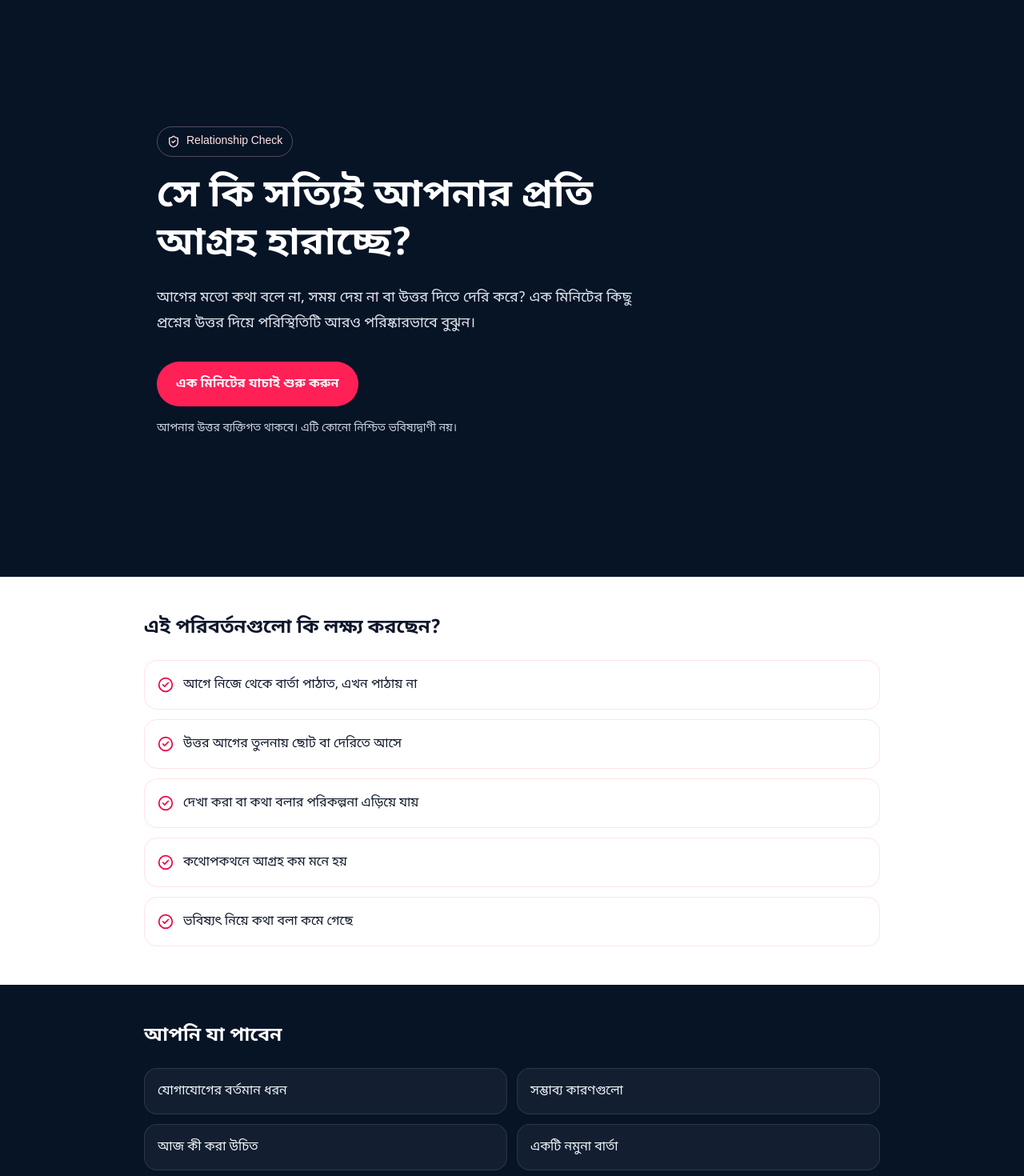
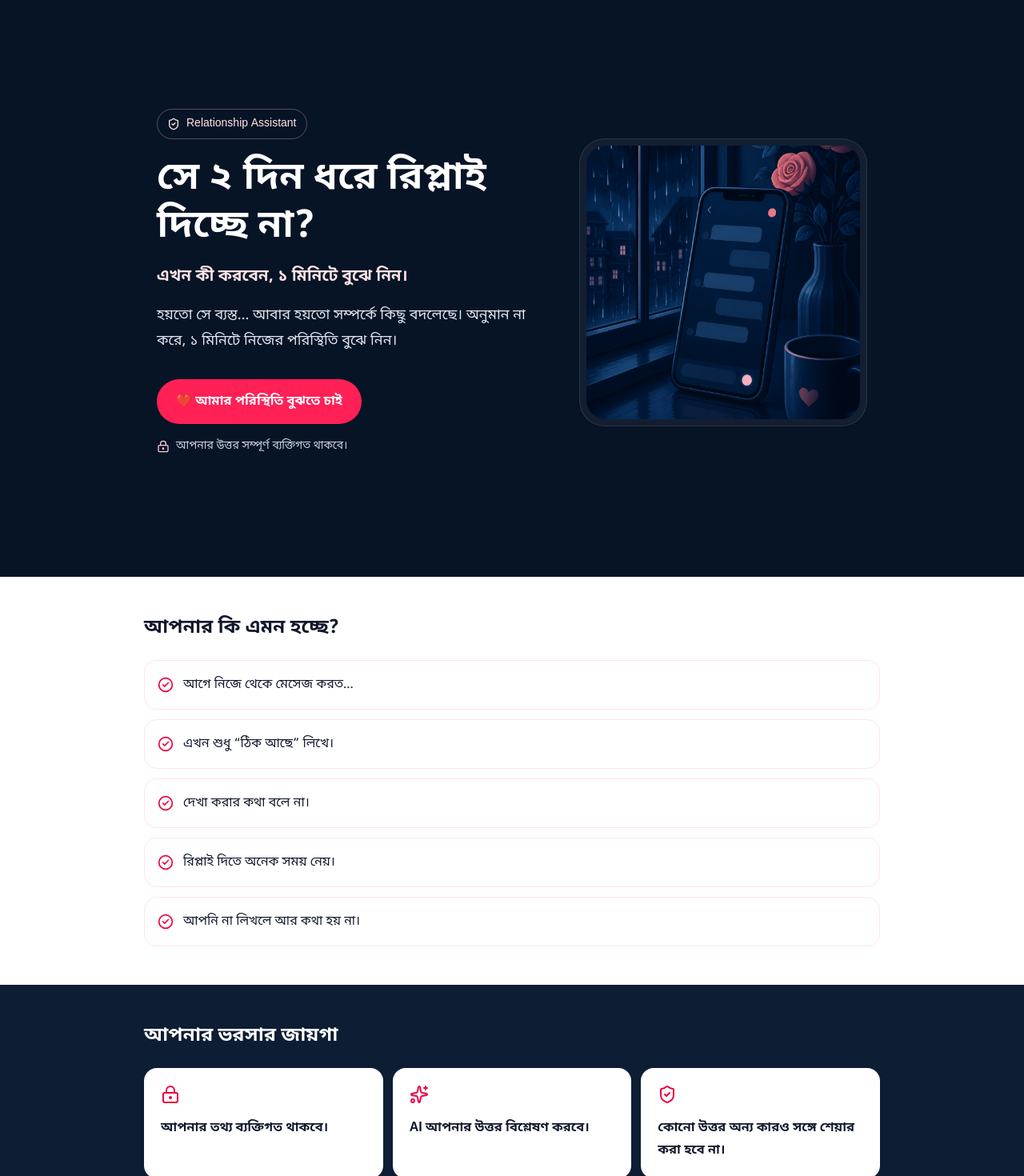
Before and after one commit to shamim20421-lgtm/quiz, a Next.js app: page / in a window 1280 px wide. Shown: the part 80-1550 px from the top of the page at 80% size. Built offline with nearby package versions, Linux system fonts and the light colour scheme.

Commit message:
Improve relationship assistant positioning

```diff
--- a/app/page.tsx
+++ b/app/page.tsx
@@ -1,53 +1,84 @@
 import Link from "next/link";
-import { CheckCircle2, ShieldCheck } from "lucide-react";
+import Image from "next/image";
+import { CheckCircle2, LockKeyhole, ShieldCheck, Sparkles } from "lucide-react";
 
 const signs = [
-  "আগে নিজে থেকে বার্তা পাঠাত, এখন পাঠায় না",
-  "উত্তর আগের তুলনায় ছোট বা দেরিতে আসে",
-  "দেখা করা বা কথা বলার পরিকল্পনা এড়িয়ে যায়",
-  "কথোপকথনে আগ্রহ কম মনে হয়",
-  "ভবিষ্যৎ নিয়ে কথা বলা কমে গেছে",
+  "আগে নিজে থেকে মেসেজ করত...",
+  "এখন শুধু “ঠিক আছে” লিখে।",
+  "দেখা করার কথা বলে না।",
+  "রিপ্লাই দিতে অনেক সময় নেয়।",
+  "আপনি না লিখলে আর কথা হয় না।",
 ];
 
-const receives = ["যোগাযোগের বর্তমান ধরন", "সম্ভাব্য কারণগুলো", "আজ কী করা উচিত", "একটি নমুনা বার্তা", "কোন ভুলগুলো এড়িয়ে চলবেন"];
+const receives = ["আজ কী করবেন", "কী লিখবেন", "কী লিখবেন না", "আগামী ৩ দিনের পরিকল্পনা", "কথা শুরু করার নিরাপদ উপায়"];
 
 const faqs = [
   ["এটি কি নিশ্চিতভাবে বলে দেবে সে কী ভাবছে?", "না। এটি আপনার উত্তরের ভিত্তিতে সম্পর্কের যোগাযোগের কিছু ইঙ্গিত সাজিয়ে দেখায়।"],
   ["আমার উত্তর কি ব্যক্তিগত থাকবে?", "এই MVP-তে আপনার উত্তর শুধু ফলাফল তৈরির জন্য ব্যবহার করা হয় এবং ব্যবহারকারী অ্যাকাউন্ট লাগে না।"],
-  ["রিপোর্ট কি কাউন্সেলিংয়ের বিকল্প?", "না। এটি আত্ম-পর্যালোচনার সহায়ক উপকরণ, পেশাদার কাউন্সেলিং নয়।"],
+  ["এই সহায়ক কি কাউন্সেলিংয়ের বিকল্প?", "না। এটি আত্ম-পর্যালোচনার সহায়ক উপকরণ, পেশাদার কাউন্সেলিং নয়।"],
   ["ডেমো পেমেন্টে কি টাকা কাটবে?", "না। Step 2 পরীক্ষার জন্য এটি কেবল ডেমো আনলক অভিজ্ঞতা।"],
 ];
 
 export default function HomePage() {
   return (
     <div className="bg-[#071426]">
-      <section className="mx-auto grid min-h-[calc(100svh-4rem)] max-w-[920px] content-center gap-8 px-4 py-10">
+      <section className="mx-auto grid min-h-[calc(100svh-4rem)] max-w-[920px] content-center gap-8 px-4 py-8 lg:grid-cols-[1fr_360px] lg:items-center">
         <div className="max-w-[640px]">
           <div className="mb-5 inline-flex items-center gap-2 rounded-full border border-rose-200/30 px-3 py-2 text-sm text-rose-100">
             <ShieldCheck aria-hidden="true" className="h-4 w-4" />
-            Relationship Check
+            Relationship Assistant
           </div>
-          <h1 className="text-4xl font-black leading-tight text-white sm:text-5xl">সে কি সত্যিই আপনার প্রতি আগ্রহ হারাচ্ছে?</h1>
-          <p className="mt-5 text-lg leading-8 text-slate-200">
-            আগের মতো কথা বলে না, সময় দেয় না বা উত্তর দিতে দেরি করে? এক মিনিটের কিছু প্রশ্নের উত্তর দিয়ে পরিস্থিতিটি আরও পরিষ্কারভাবে বুঝুন।
-          </p>
+          <h1 className="text-4xl font-black leading-tight text-white sm:text-5xl">সে ২ দিন ধরে রিপ্লাই দিচ্ছে না?</h1>
+          <p className="mt-4 text-xl font-semibold leading-8 text-rose-100">এখন কী করবেন, ১ মিনিটে বুঝে নিন।</p>
+          <p className="mt-4 text-lg leading-8 text-slate-200">হয়তো সে ব্যস্ত... আবার হয়তো সম্পর্কে কিছু বদলেছে। অনুমান না করে, ১ মিনিটে নিজের পরিস্থিতি বুঝে নিন।</p>
           <div className="mt-8 flex flex-col gap-3 sm:flex-row">
             <Link className="rounded-full bg-rose-500 px-6 py-4 text-center font-bold text-white transition hover:bg-rose-600 focus:outline focus:outline-2 focus:outline-rose-200" href="/start">
-              এক মিনিটের যাচাই শুরু করুন
+              ❤️ আমার পরিস্থিতি বুঝতে চাই
             </Link>
           </div>
-          <p className="mt-4 text-sm leading-6 text-slate-300">আপনার উত্তর ব্যক্তিগত থাকবে। এটি কোনো নিশ্চিত ভবিষ্যদ্বাণী নয়।</p>
+          <p className="mt-4 flex items-center gap-2 text-sm leading-6 text-slate-300">
+            <LockKeyhole aria-hidden="true" className="h-4 w-4 text-rose-200" />
+            আপনার উত্তর সম্পূর্ণ ব্যক্তিগত থাকবে।
+          </p>
+        </div>
+        <div className="relative overflow-hidden rounded-[2rem] border border-white/10 bg-white/5 p-2 shadow-sm">
+          <Image
+            src="/images/empty-chat-rain.png"
+            alt="বৃষ্টির রাতে ফাঁকা চ্যাটসহ একটি ফোনের শান্ত নীল ইলাস্ট্রেশন"
+            width={720}
+            height={720}
+            priority
+            className="aspect-square w-full rounded-[1.5rem] object-cover"
+          />
         </div>
       </section>
 
       <section className="bg-white px-4 py-12 text-slate-900">
         <div className="mx-auto max-w-[920px]">
-          <h2 className="text-2xl font-black">এই পরিবর্তনগুলো কি লক্ষ্য করছেন?</h2>
+          <h2 className="text-2xl font-black">আপনার কি এমন হচ্ছে?</h2>
           <div className="mt-6 grid gap-3">
             {signs.map((item) => (
               <div key={item} className="flex items-start gap-3 rounded-2xl border border-rose-100 p-4">
                 <CheckCircle2 aria-hidden="true" className="mt-1 h-5 w-5 shrink-0 text-rose-600" />
                 <p className="leading-7">{item}</p>
+              </div>
+            ))}
+          </div>
+        </div>
+      </section>
+
+      <section className="bg-[#0d1d33] px-4 py-12">
+        <div className="mx-auto max-w-[920px]">
+          <h2 className="text-2xl font-black text-white">আপনার ভরসার জায়গা</h2>
+          <div className="mt-6 grid gap-3 sm:grid-cols-3">
+            {[
+              ["আপনার তথ্য ব্যক্তিগত থাকবে।", LockKeyhole],
+              ["AI আপনার উত্তর বিশ্লেষণ করবে।", Sparkles],
+              ["কোনো উত্তর অন্য কারও সঙ্গে শেয়ার করা হবে না।", ShieldCheck],
+            ].map(([text, Icon]) => (
+              <div key={String(text)} className="rounded-2xl border border-white/10 bg-white p-5 text-slate-900">
+                <Icon aria-hidden="true" className="h-6 w-6 text-rose-600" />
+                <p className="mt-4 font-semibold leading-7">{String(text)}</p>
               </div>
             ))}
           </div>
@@ -71,7 +102,7 @@ export default function HomePage() {
         <div className="mx-auto max-w-[920px]">
           <h2 className="text-2xl font-black text-white">কীভাবে কাজ করে</h2>
           <div className="mt-6 grid gap-4 sm:grid-cols-3">
-            {["পরিস্থিতি নির্বাচন করুন", "দশটি প্রশ্নের উত্তর দিন", "ব্যক্তিগত ফলাফল দেখুন"].map((item, index) => (
+            {["আজ কী হয়েছে বলুন", "দশটি প্রশ্নের উত্তর দিন", "আপনার করণীয় দেখুন"].map((item, index) => (
               <div key={item} className="rounded-2xl border border-white/10 bg-white p-5 text-slate-900">
                 <div className="flex h-9 w-9 items-center justify-center rounded-full bg-rose-100 font-bold text-rose-700">{index + 1}</div>
                 <p className="mt-4 font-semibold">{item}</p>
--- a/app/premium/page.tsx
+++ b/app/premium/page.tsx
@@ -1,14 +1,14 @@
 import Link from "next/link";
 import { LockKeyhole } from "lucide-react";
 
-const items = ["বিস্তারিত পরিস্থিতি বিশ্লেষণ", "যোগাযোগের সম্ভাব্য সমস্যা", "সম্ভাব্য কারণ", "তিন দিনের করণীয় পরিকল্পনা", "যেসব ভুল এড়িয়ে চলবেন", "তিনটি প্রস্তুত বাংলা বার্তা", "পরবর্তী কথোপকথনের দিকনির্দেশনা"];
+const items = ["আজ কী করবেন", "কী লিখবেন", "কী লিখবেন না", "তিন দিনের করণীয় পরিকল্পনা", "সম্ভাব্য কারণগুলো", "তিনটি প্রস্তুত বাংলা বার্তা", "পরবর্তী কথোপকথনের দিকনির্দেশনা"];
 
 export default function PremiumPage() {
   return (
     <div className="min-h-[calc(100svh-9rem)] px-4 py-8">
       <section className="mx-auto max-w-[520px] rounded-3xl bg-white p-6 text-slate-900">
         <LockKeyhole aria-hidden="true" className="h-8 w-8 text-rose-600" />
-        <h1 className="mt-4 text-3xl font-black">ব্যক্তিগত সম্পর্ক রিপোর্ট</h1>
+        <h1 className="mt-4 text-3xl font-black">আপনার জন্য করণীয়</h1>
         <p className="mt-3 text-4xl font-black text-rose-700">৳১৯৯</p>
         <p className="mt-1 text-sm font-semibold text-slate-500">একবারের পেমেন্ট</p>
         <div className="mt-6 grid gap-3">
@@ -17,7 +17,7 @@ export default function PremiumPage() {
           ))}
         </div>
         <Link href="/payment" className="mt-7 block min-h-14 rounded-full bg-rose-500 px-5 py-4 text-center font-bold text-white hover:bg-rose-600 focus:outline focus:outline-2 focus:outline-rose-500">
-          রিপোর্ট আনলক করুন
+          করণীয় আনলক করুন
         </Link>
       </section>
     </div>
--- a/app/report/page.tsx
+++ b/app/report/page.tsx
@@ -63,7 +63,7 @@ export default function ReportPage() {
         ) : null}
         {report ? (
           <>
-            <h1 className="text-3xl font-black text-white">আপনার পূর্ণ রিপোর্ট</h1>
+            <h1 className="text-3xl font-black text-white">❤️ আপনার জন্য করণীয়</h1>
             <ReportSection title="আপনার পরিস্থিতির সারাংশ"><p>{report.full_summary}</p></ReportSection>
             <ReportSection title="যোগাযোগের বর্তমান ধরন"><p>{report.communication_pattern}</p></ReportSection>
             <ReportSection title="সম্ভাব্য কারণগুলো"><ul className="list-disc space-y-2 pl-5">{report.possible_reasons.map((item) => <li key={item}>{item}</li>)}</ul></ReportSection>
--- a/app/result/page.tsx
+++ b/app/result/page.tsx
@@ -73,7 +73,7 @@ export default function ResultPage() {
         <p className="mt-5 text-sm leading-6 text-slate-600">{disclaimer}</p>
         <p className="mt-3 text-sm leading-6 text-slate-600">{safetyMessage}</p>
         <Link href="/premium" className="mt-7 block min-h-14 rounded-full bg-rose-500 px-5 py-4 text-center font-bold text-white hover:bg-rose-600 focus:outline focus:outline-2 focus:outline-rose-500">
-          বিস্তারিত ব্যক্তিগত রিপোর্ট দেখুন
+          ❤️ আপনার জন্য করণীয় দেখুন
         </Link>
         <button type="button" onClick={() => { clearSession(); router.push("/start"); }} className="mt-4 w-full rounded-full px-5 py-3 font-semibold text-rose-700 underline focus:outline focus:outline-2 focus:outline-rose-500">
           আবার যাচাই করুন
--- a/app/start/page.tsx
+++ b/app/start/page.tsx
@@ -1,18 +1,18 @@
 "use client";
 
 import { useRouter } from "next/navigation";
-import { ArrowRight, MessageSquareText } from "lucide-react";
+import { ArrowRight, Clock3, MessageSquareText } from "lucide-react";
 import { useState } from "react";
 import { useSessionState } from "@/lib/session-context";
 import type { ProblemType } from "@/lib/types";
 
-const problems: { label: string; type: ProblemType; direct?: boolean }[] = [
-  { label: "সে আগের মতো বার্তা পাঠায় না", type: "not_texting" },
-  { label: "সে উত্তর দিতে দেরি করে", type: "late_reply" },
-  { label: "সে কি আগ্রহ হারাচ্ছে?", type: "losing_interest" },
-  { label: "সে আমাকে এড়িয়ে চলছে", type: "avoiding_me" },
-  { label: "ঝগড়ার পর কী করব?", type: "after_fight" },
-  { label: "কী বার্তা পাঠাব?", type: "message_help", direct: true },
+const problems: { icon: string; label: string; detail: string; tag: string; type: ProblemType; direct?: boolean }[] = [
+  { icon: "💬", label: "আগে নিজেই মেসেজ করত...", detail: "এখন আর করে না।", tag: "১ মিনিট", type: "not_texting" },
+  { icon: "📱", label: "সে ৮ ঘণ্টা পর রিপ্লাই দেয়।", detail: "আমি কি অপেক্ষা করব?", tag: "AI বিশ্লেষণ", type: "late_reply" },
+  { icon: "❤️", label: "সে বদলে গেছে।", detail: "কথায় আগের উষ্ণতা নেই।", tag: "১ মিনিট", type: "losing_interest" },
+  { icon: "↘", label: "সে আমাকে এড়িয়ে চলছে।", detail: "কথা বা দেখা করার সময় দিচ্ছে না।", tag: "AI বিশ্লেষণ", type: "avoiding_me" },
+  { icon: "…", label: "আমরা ঝগড়া করেছি।", detail: "এখন কীভাবে কথা শুরু করব?", tag: "১ মিনিট", type: "after_fight" },
+  { icon: "✍", label: "আমি কী লিখব?", detail: "তিনটি বাংলা বার্তা তৈরি করুন।", tag: "বার্তা", type: "message_help", direct: true },
 ];
 
 export default function StartPage() {
@@ -49,20 +49,26 @@ export default function StartPage() {
   return (
     <div className="min-h-[calc(100svh-9rem)] px-4 py-8">
       <div className="mx-auto max-w-[520px]">
-        <p className="text-sm font-semibold text-rose-200">প্রথম যাচাই এখন চালু</p>
-        <h1 className="mt-3 text-3xl font-black text-white">আজ আপনার সমস্যাটা কী?</h1>
+        <p className="text-sm font-semibold text-rose-200">আপনার পাশে ছোট AI সহায়ক</p>
+        <h1 className="mt-3 text-3xl font-black text-white">❤️ আজ কী হয়েছে?</h1>
+        <p className="mt-3 leading-7 text-slate-300">যেটা আপনার পরিস্থিতির কাছাকাছি, সেটা বেছে নিন।</p>
         <div className="mt-7 grid gap-3">
-          {problems.map((problem, index) => (
+          {problems.map((problem) => (
             <button
               key={problem.type}
               type="button"
               disabled={loadingType !== null}
               onClick={() => void startProblem(problem)}
-              className="flex min-h-20 items-center justify-between gap-4 rounded-3xl border border-white/10 bg-white p-4 text-left font-bold text-slate-900 transition hover:border-rose-300 hover:bg-rose-50 focus:outline focus:outline-2 focus:outline-rose-300 disabled:cursor-wait disabled:opacity-70"
+              className="grid min-h-24 grid-cols-[2.5rem_1fr_auto] items-center gap-4 rounded-3xl border border-white/10 bg-white p-4 text-left text-slate-900 transition hover:border-rose-300 hover:bg-rose-50 focus:outline focus:outline-2 focus:outline-rose-300 disabled:cursor-wait disabled:opacity-70"
             >
-              <span>
-                {problem.label}
-                {index < 5 ? <span className="mt-1 block text-sm font-medium text-rose-700">Relationship Check</span> : null}
+              <span aria-hidden="true" className="text-2xl">{problem.icon}</span>
+              <span className="min-w-0">
+                <span className="block font-bold leading-6">{problem.label}</span>
+                <span className="mt-1 block text-sm font-medium leading-6 text-slate-600">{problem.detail}</span>
+                <span className="mt-2 inline-flex items-center gap-1 rounded-full bg-rose-50 px-2 py-1 text-xs font-bold text-rose-700">
+                  <Clock3 aria-hidden="true" className="h-3 w-3" />
+                  {problem.tag}
+                </span>
               </span>
               {problem.direct ? <MessageSquareText aria-hidden="true" className="h-5 w-5 text-rose-600" /> : <ArrowRight aria-hidden="true" className="h-5 w-5 text-rose-600" />}
             </button>
--- a/components/site-footer.tsx
+++ b/components/site-footer.tsx
@@ -1,5 +1,5 @@
 export const disclaimer =
-  "এই সেবা শিক্ষামূলক ও আত্ম-পর্যালোচনার উদ্দেশ্যে তৈরি। এটি কাউন্সেলিং, চিকিৎসা বা কোনো ব্যক্তির অনুভূতি সম্পর্কে নিশ্চিত সিদ্ধান্ত নয়।";
+  "এটি একটি শিক্ষামূলক AI সহায়ক। এটি কাউন্সেলিং বা চিকিৎসার বিকল্প নয়।";
 
 export const safetyMessage =
   "সম্পর্কে ভয়, হুমকি, জোরজবরদস্তি বা সহিংসতা থাকলে নিরাপদ জায়গায় যান এবং বিশ্বস্ত ব্যক্তি বা স্থানীয় সহায়তা সেবার সঙ্গে যোগাযোগ করুন।";
```
Also changed, not shown: public/images/empty-chat-rain.png (added).
